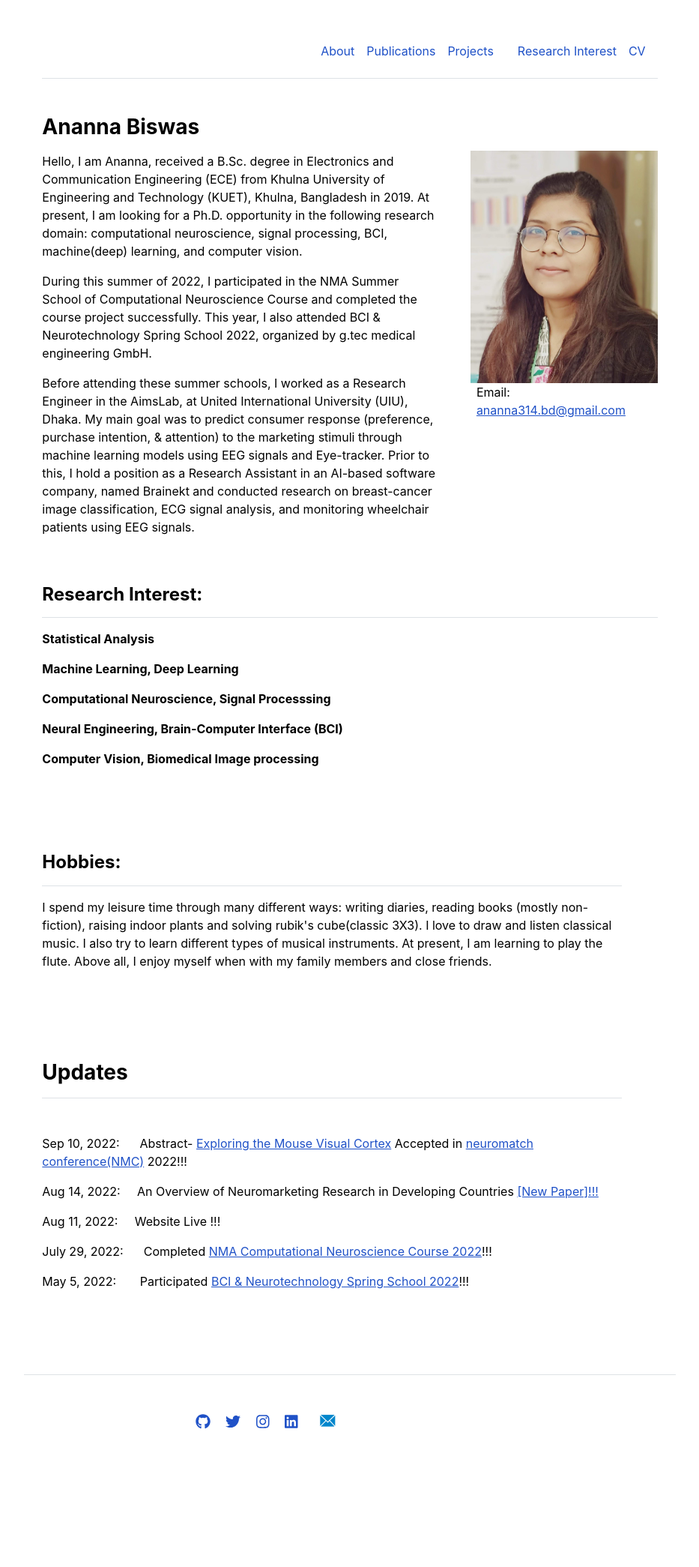
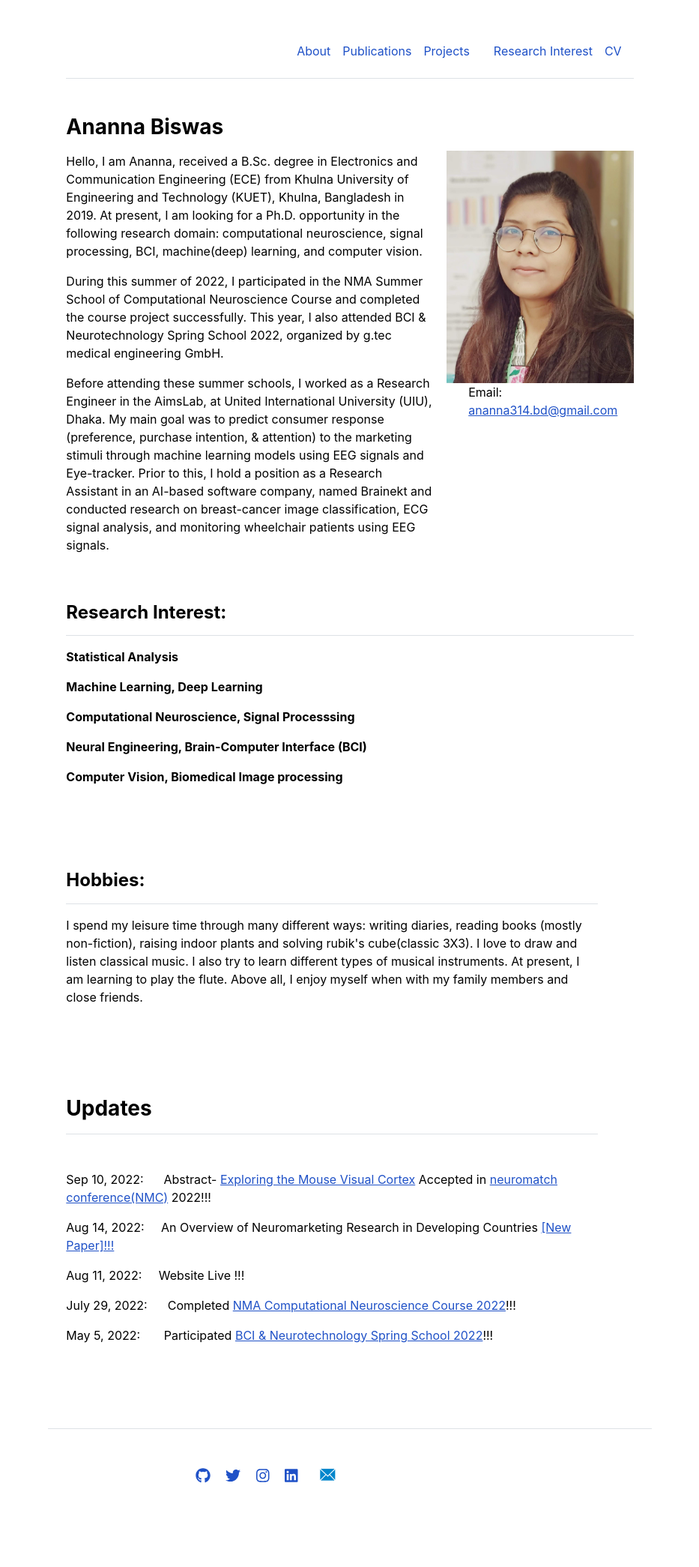
Before and after one commit to Anannabiswas/anannabiswas.github.io, a Jekyll site: the page built from index.md, in a window 1280 px wide. Shown: the whole page at 75% size, without its empty margins (173-1106 px from the left). Built offline with Jekyll 4.4.1, drawn with Linux system fonts in a browser that asks for light colours; before the commit the page ends 2018 px from its top, so only the background shows below that.

Commit message:
Update default.html

```diff
--- a/_layouts/default.html
+++ b/_layouts/default.html
@@ -2,7 +2,7 @@
 <html lang="{{ site.lang | default: "en-US" }}">
   {% include head.html %}
   <body>
-    <div class="col-lg-8 mx-auto p-3 py-md-5">
+    <div class="col-lg-8 mx-auto p-5 py-md-5">
       {% include header.html %}
       {{ content }}
       {% include footer.html %}
```
